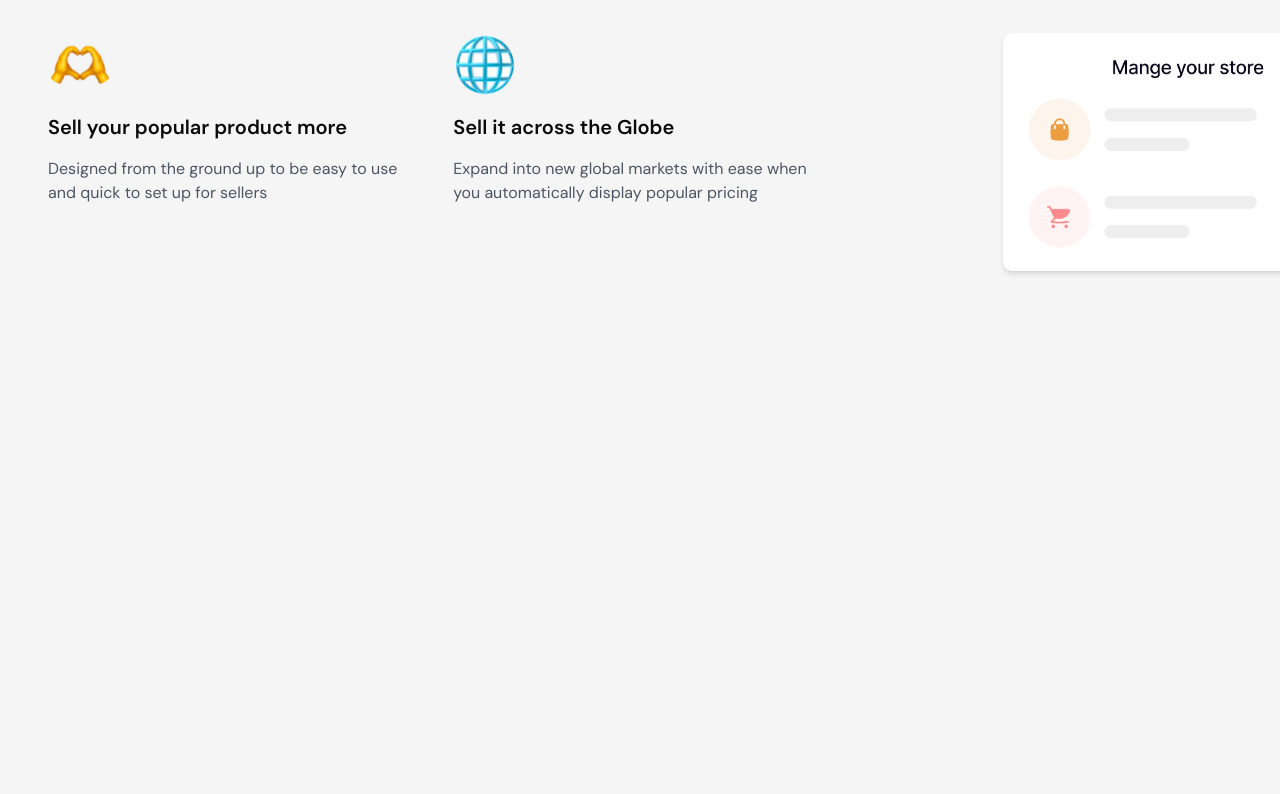
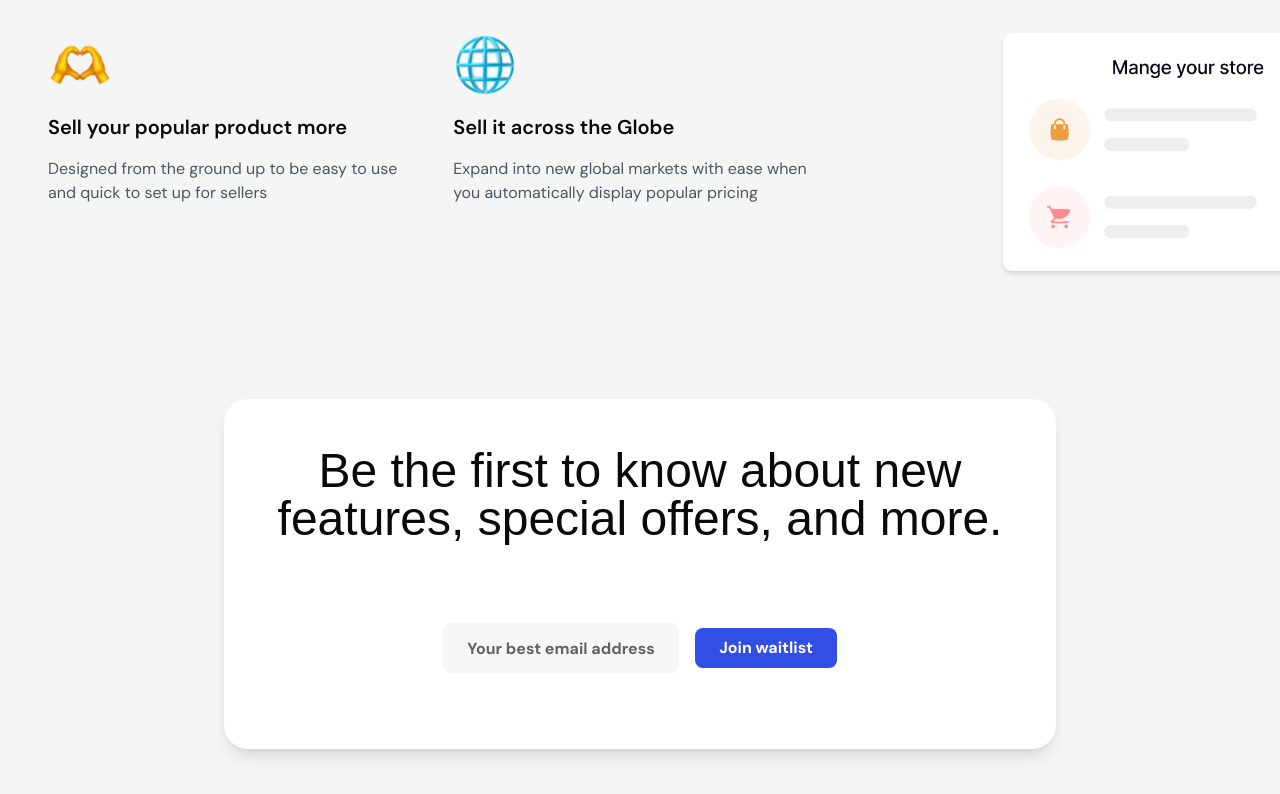
Before and after one commit to 0LrNx/Sell, a Next.js app: page / in a window 1280 px wide. Shown: the part 1696-2490 px from the top of the page. Before the commit the page ends 2031 px from the top, so only its background shows below. Built offline with nearby package versions, Linux system fonts and the light colour scheme; a web font is replaced by a local one.

Commit message:
feat: card section

```diff
--- /dev/null
+++ b/app/components/Card/Card.tsx
@@ -0,0 +1,23 @@
+
+
+function Card({ delaClass }: { delaClass: string }) {
+    return (
+        <div className="flex flex-col items-center justify-center w-full py-16 px-4">
+            <div className="bg-white w-4/6 h-[350px] rounded-3xl shadow-lg relative z-20 p-12">
+                <h2 className={delaClass + " text-5xl font-normal text-center"}>Be the first to know about new features, special offers, and more.</h2>
+                <div className="flex flex-row mt-20 justify-center items-center">
+                    <input
+                        type="text"
+                        placeholder="Your best email address"
+                        className="bg-[#F7F7F7] text-[#626262] font-medium font-dmsans rounded-lg px-6 py-2 h-[50px] placeholder:text-[#626262] placeholder:font-bold placeholder:font-dmsans"
+                    />
+                    <button className="bg-[#314EE7] text-white font-bold font-dmsans rounded-lg px-6 py-2 ml-4">
+                        Join waitlist
+                    </button>
+                </div>
+            </div>
+        </div>
+    )
+}
+
+export default Card;
--- a/app/page.tsx
+++ b/app/page.tsx
@@ -3,6 +3,7 @@ import { Dela_Gothic_One } from "next/font/google";
 import Navbar from "@/app/components/Navbar/Navbar";
 import Hero from "@/app/components/Hero/Hero";
 import Features from "@/app/components/Features/Features";
+import Card from "@/app/components/Card/Card";
 
 
 const dela = Dela_Gothic_One({ weight: "400", subsets: ["latin"] });
@@ -13,6 +14,7 @@ export default function Home() {
       <Navbar />
       <Hero delaClass={dela.className}/>
       <Features delaClass={dela.className}/>
+      <Card delaClass={dela.className}/>
     </main>
   );
 }
```
